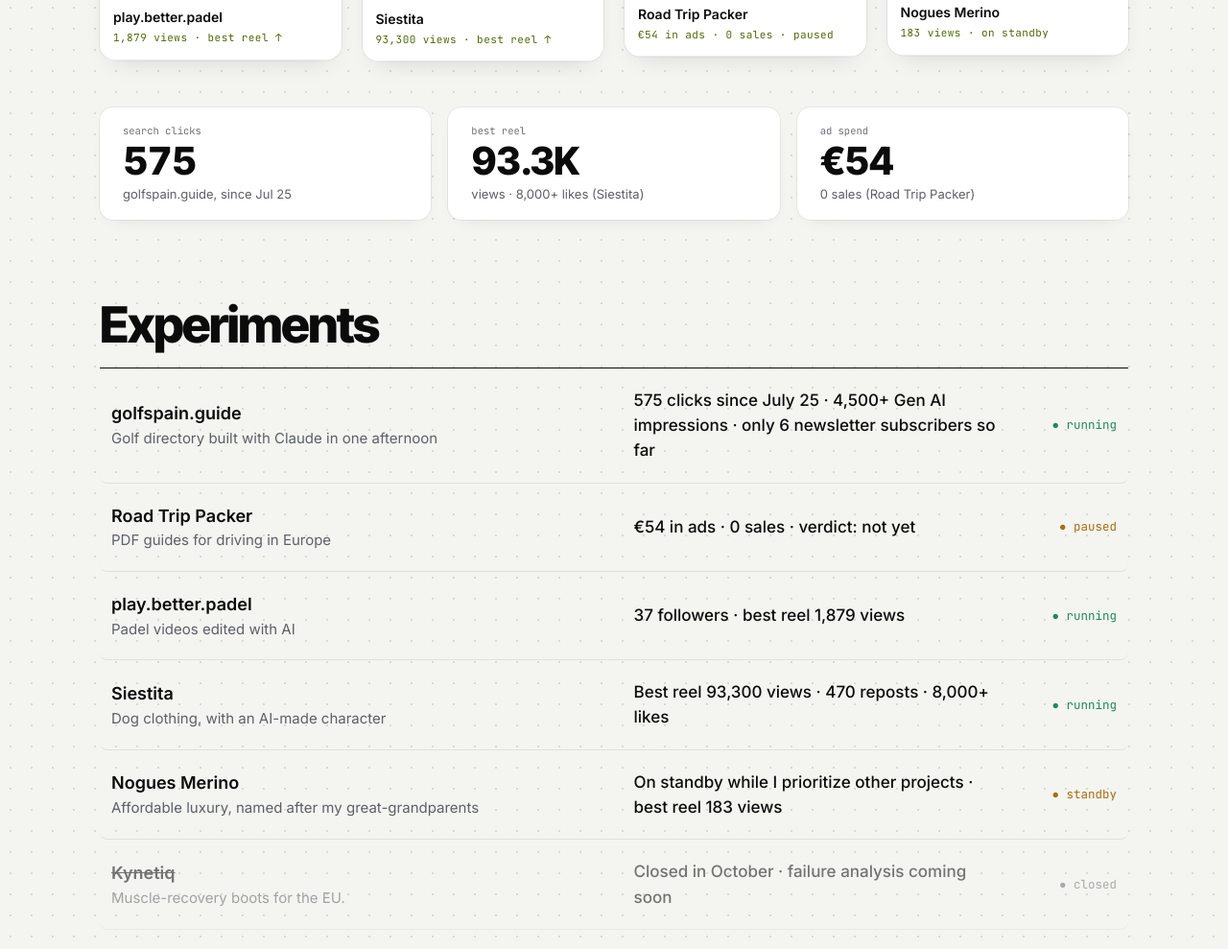
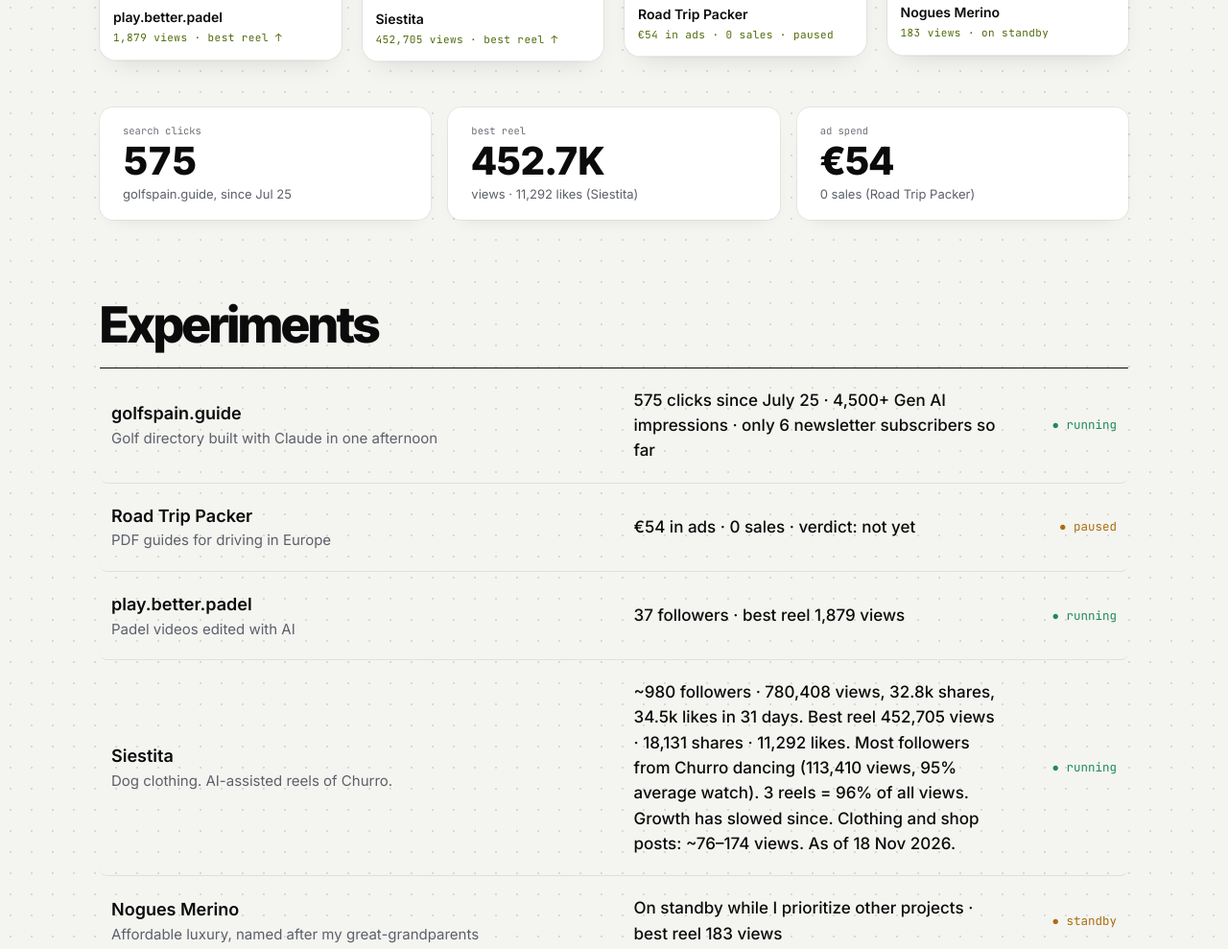
Before and after one commit to FacundoGo/facundo-ai, a plain HTML site: page index.html in a window 1280 px wide. Shown: the part 1125-2114 px from the top of the page at 96% size. Drawn offline with Linux system fonts and the light colour scheme.

Commit message:
Update Siestita numbers to the 18 Nov 2026 snapshot (#2)
Replace the stale 93,300-view reel with the verified account totals and the current best reel, Churro playing at home.

Co-authored-by: Cursor Agent <cursoragent@cursor.com>
Co-authored-by: Facundo Gomez Vera <FacundoGo@users.noreply.github.com>

```diff
--- a/assets/style.css
+++ b/assets/style.css
@@ -239,7 +239,7 @@ a.card:hover .play { background: var(--c-ink); }
 /* ---------- Stats (animated counters) ---------- */
 @property --n { syntax: '<integer>'; inherits: false; initial-value: 0; }
 @keyframes c1 { to { --n: 575; } }
-@keyframes c2 { to { --n: 93; } }
+@keyframes c2 { to { --n: 452; } }
 @keyframes c3 { to { --n: 54; } }
 .stats {
   display: grid; grid-template-columns: repeat(3, minmax(0,1fr));
@@ -257,7 +257,7 @@ a.card:hover .play { background: var(--c-ink); }
 }
 .cnt::after { content: counter(n); }
 .cnt.eur::before { content: '€'; }
-.cnt.k2::after { content: counter(n) '.3K'; }  /* 93.3K */
+.cnt.k2::after { content: counter(n) '.7K'; }  /* 452.7K */
 .cnt.k1 { animation: c1 1.8s cubic-bezier(.2,.7,.2,1) .2s both; }
 .cnt.k2 { animation: c2 2.2s cubic-bezier(.2,.7,.2,1) .2s both; }
 .cnt.k3 { animation: c3 1.4s cubic-bezier(.2,.7,.2,1) .2s both; }
--- a/index.html
+++ b/index.html
@@ -58,9 +58,9 @@
     <div class="shot"><video src="/assets/clips/padel-1.mp4" poster="/assets/clips/padel-1.jpg" controls playsinline preload="none" aria-label="play.better.padel clip"></video></div>
     <div class="card-meta"><b>play.better.padel</b><span>1,879 views · best reel ↑</span></div>
   </div>
-  <a class="card" href="https://www.instagram.com/reel/DfErSApD7bz/" target="_blank" rel="noopener">
-    <div class="shot shot--link"><img src="/assets/clips/siestita-best-reel.webp" alt="Siestita reel: What if dachshunds ruled the world" loading="lazy"><span class="play" aria-hidden="true">▶</span></div>
-    <div class="card-meta"><b>Siestita</b><span>93,300 views · best reel ↑</span></div>
+  <a class="card" href="https://www.instagram.com/reel/DfWs2IKIIBD/" target="_blank" rel="noopener">
+    <div class="shot shot--link"><img src="/assets/clips/siestita-best-reel.webp" alt="Siestita reel: Churro playing at home" loading="lazy"><span class="play" aria-hidden="true">▶</span></div>
+    <div class="card-meta"><b>Siestita</b><span>452,705 views · best reel ↑</span></div>
   </a>
   <div class="card">
     <div class="shot"><video src="/assets/clips/roadtrip.mp4" poster="/assets/clips/roadtrip.jpg" controls playsinline preload="none" aria-label="Road Trip Packer clip"></video></div>
@@ -80,8 +80,8 @@
   </div>
   <div class="stat">
     <span class="mono">Best reel</span>
-    <b class="cnt k2" data-v="93.3K" aria-hidden="true"></b><span class="sr-only">93,300</span>
-    <span class="note">views · 8,000+ likes (Siestita)</span>
+    <b class="cnt k2" data-v="452.7K" aria-hidden="true"></b><span class="sr-only">452,705</span>
+    <span class="note">views · 11,292 likes (Siestita)</span>
   </div>
   <div class="stat">
     <span class="mono">Ad spend</span>
@@ -108,9 +108,9 @@
       <span class="exp-metric">37 followers · best reel 1,879 views</span>
       <span class="status status--running mono">● Running</span>
     </a>
-    <a class="exp" href="https://www.instagram.com/reel/DfErSApD7bz/" target="_blank" rel="noopener">
-      <span class="exp-name"><b>Siestita</b><span class="exp-desc">Dog clothing, with an AI-made character</span></span>
-      <span class="exp-metric">Best reel 93,300 views · 470 reposts · 8,000+ likes</span>
+    <a class="exp" href="https://www.instagram.com/siestita.dogco/" target="_blank" rel="noopener">
+      <span class="exp-name"><b>Siestita</b><span class="exp-desc">Dog clothing. AI-assisted reels of Churro.</span></span>
+      <span class="exp-metric">~980 followers · 780,408 views, 32.8k shares, 34.5k likes in 31 days. Best reel 452,705 views · 18,131 shares · 11,292 likes. Most followers from Churro dancing (113,410 views, 95% average watch). 3 reels = 96% of all views. Growth has slowed since. Clothing and shop posts: ~76–174 views. As of 18 Nov 2026.</span>
       <span class="status status--running mono">● Running</span>
     </a>
     <div class="exp">
--- a/sitemap.xml
+++ b/sitemap.xml
@@ -1,6 +1,6 @@
 <?xml version="1.0" encoding="UTF-8"?>
 <urlset xmlns="http://www.sitemaps.org/schemas/sitemap/0.9">
-  <url><loc>https://facundo.ai/</loc><lastmod>2026-11-03</lastmod></url>
+  <url><loc>https://facundo.ai/</loc><lastmod>2026-11-18</lastmod></url>
   <url><loc>https://facundo.ai/cv/</loc><lastmod>2026-11-03</lastmod></url>
   <url><loc>https://facundo.ai/skills/</loc><lastmod>2026-11-03</lastmod></url>
   <url><loc>https://facundo.ai/padel/</loc><lastmod>2026-11-03</lastmod></url>
```
Also changed, not shown: assets/clips/siestita-best-reel.webp.
